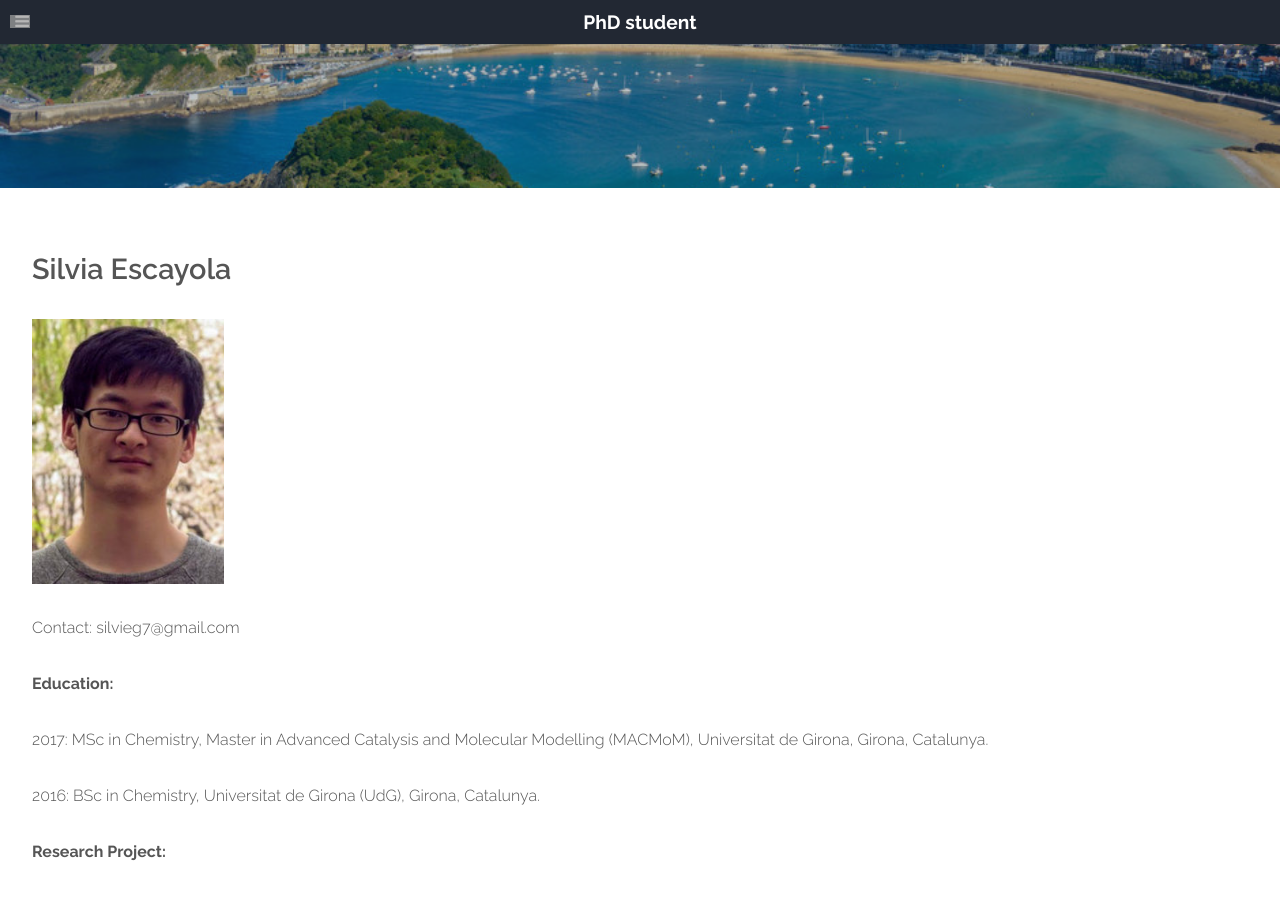
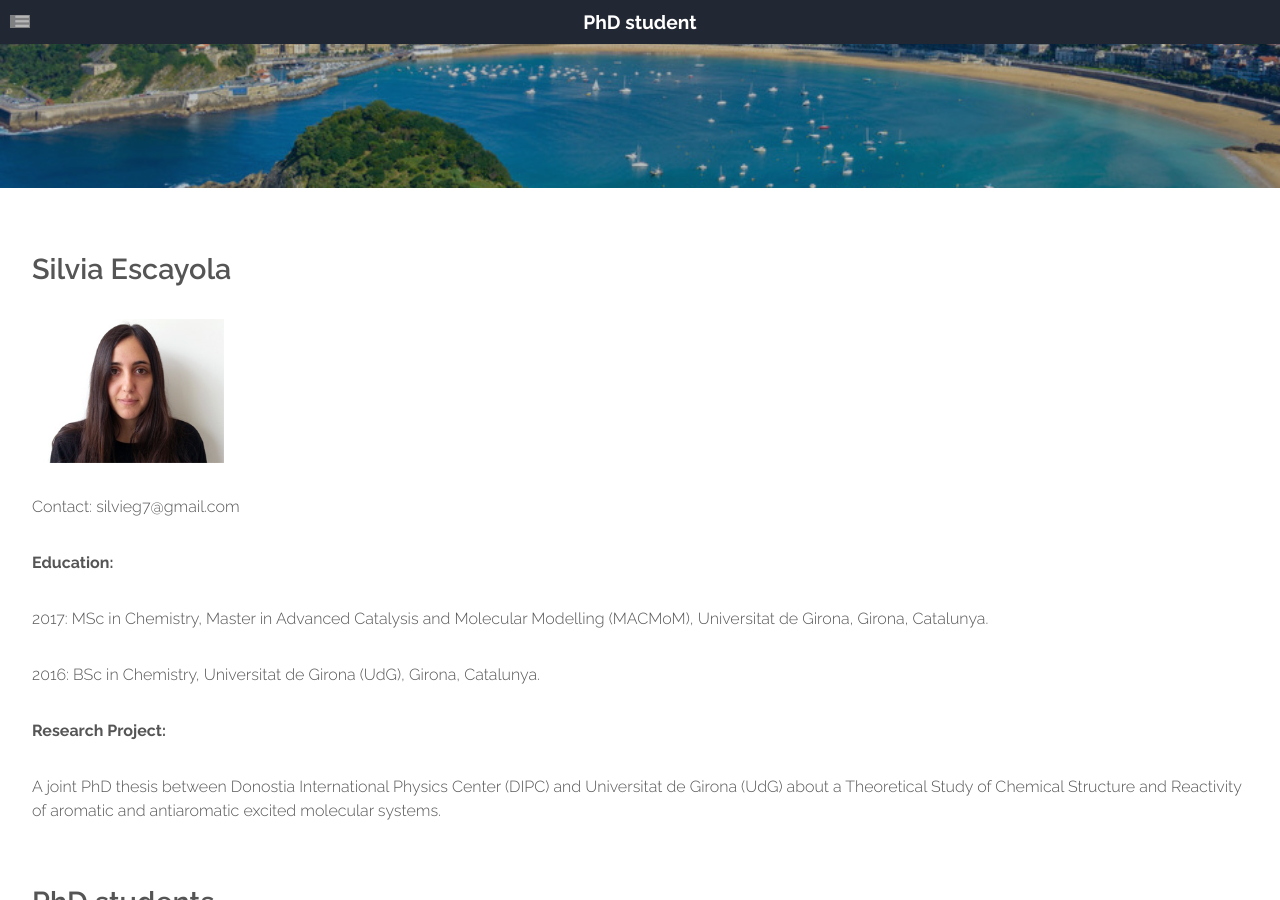
Before and after one commit to old-jekyll-templates/Horizons-Jekyll-Theme, a Jekyll site: the page built from members/silvia_escayola.html, in a window 1280 px wide and 900 px high. Built offline with Jekyll 4.4.1, drawn with Linux system fonts in a browser that asks for light colours; grey boxes are pictures that could not be loaded.

Commit message:
Update silvia_escayola.html

```diff
--- a/members/silvia_escayola.html
+++ b/members/silvia_escayola.html
@@ -33,7 +33,7 @@ layout: main
 						<header class="major">
 		 			          <h2>Silvia Escayola</h2>
                          </header>
-	    <a href="#" class="image feature"><img src="{{ site.baseurl }}/members/photos/xiang.jpg" alt="" style="width: 15vw; min-width: 60px;" /></a>
+	    <a href="#" class="image feature"><img src="{{ site.baseurl }}/members/photos/silvia.jpg" alt="" style="width: 15vw; min-width: 60px;" /></a>
 	    <p>Contact: silvieg7@gmail.com</p>
 	    <p><b>Education:</b></p>
       <p>2017: MSc in Chemistry, Master in Advanced Catalysis and Molecular Modelling (MACMoM), Universitat de Girona, Girona, Catalunya.</p>
```
